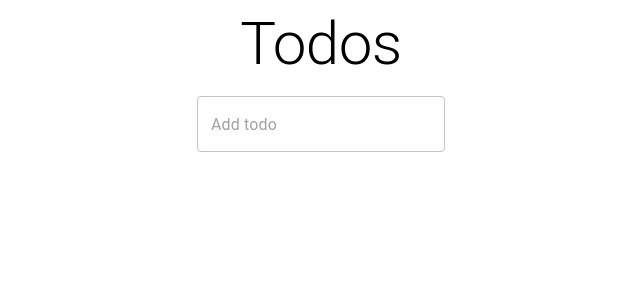
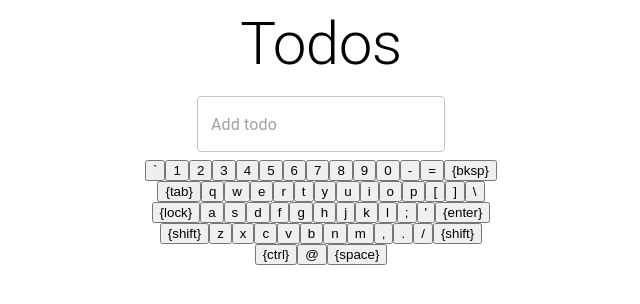
Before and after one commit to Miistr/ToDo, a React (Create React App) app: page / in a window 1280 px wide. Shown: the top 304 px of the page, without its empty margins (319-959 px from the left). Built offline with nearby package versions, Linux system fonts and the light colour scheme.

Commit message:
feat: adding keyboard component

```diff
--- a/src/components/ToDoForm.js
+++ b/src/components/ToDoForm.js
@@ -1,9 +1,10 @@
 import React from "react";
 import TextField from "@material-ui/core/TextField";
 import useInputState from "./useInputState";
+import Keyboard from "../keyboard/Keyboard";
 
 const TodoForm = ({ saveTodo, setCurrent }) => {
-  const { value, reset, onChange } = useInputState();
+  const { value, reset, onChange, setValue } = useInputState();
 
   return (
     <form
@@ -22,6 +23,8 @@ const TodoForm = ({ saveTodo, setCurrent }) => {
         onChange={onChange}
         value={value}
       />
+
+      <Keyboard value={value} setValue={setValue} />
     </form>
   );
 };
```
